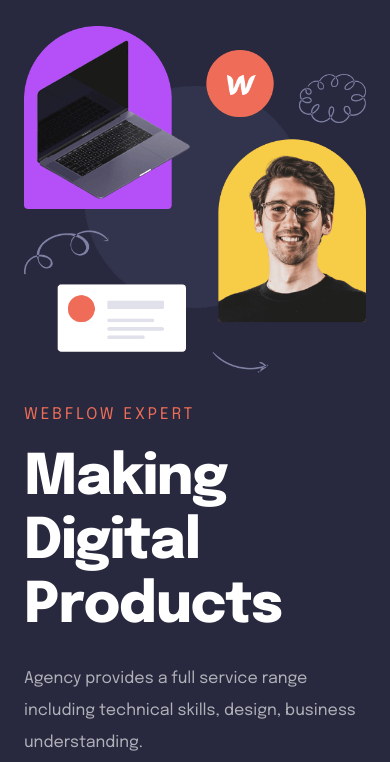
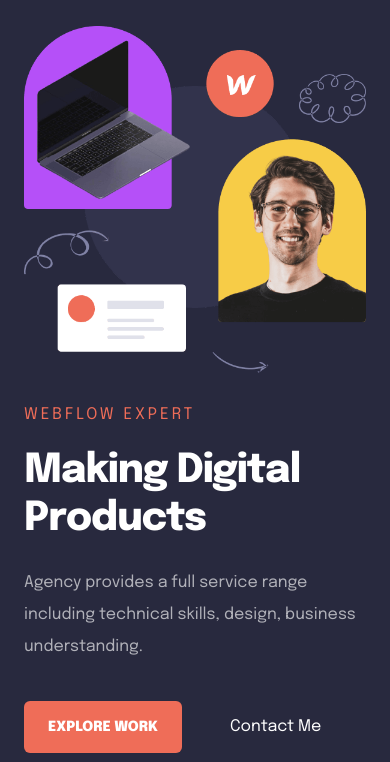
Before and after one commit to yamanidev/webflow-expert, a website: page public/index.html in a window 390 px wide. Shown: the part 82-844 px from the top of the page. Drawn offline with Linux system fonts and the light colour scheme.

Commit message:
Changed styles with breakpoints of h2

```diff
--- a/src/styles/style.css
+++ b/src/styles/style.css
@@ -17,8 +17,7 @@ h1{
 }
 
 h2{
-    font-size: 3.5rem;
-    line-height: 4rem;
+    @apply text-[2.5rem] md:text-[3.5rem] leading-[3rem] md:leading-[4rem];
     letter-spacing: -1px;
 }
 
```
Also changed, not shown: public/assets/styles/style.css.
